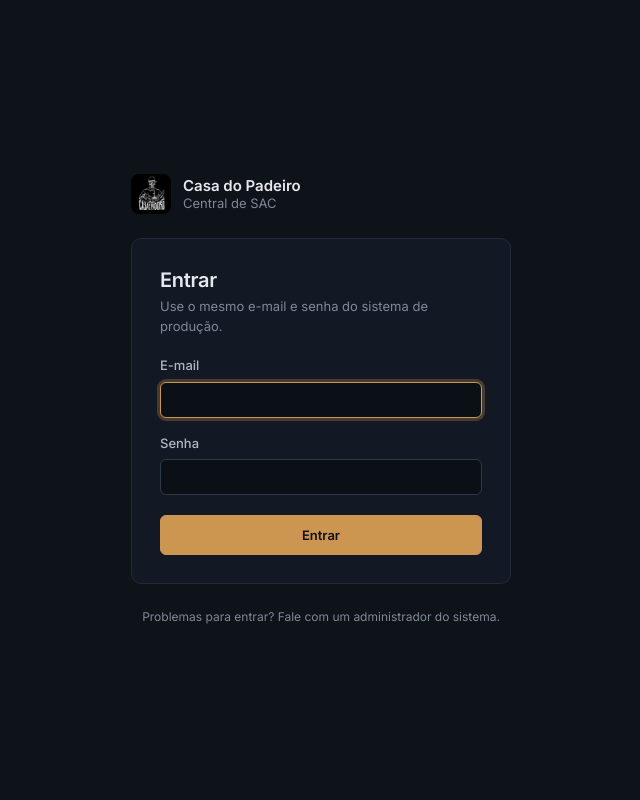
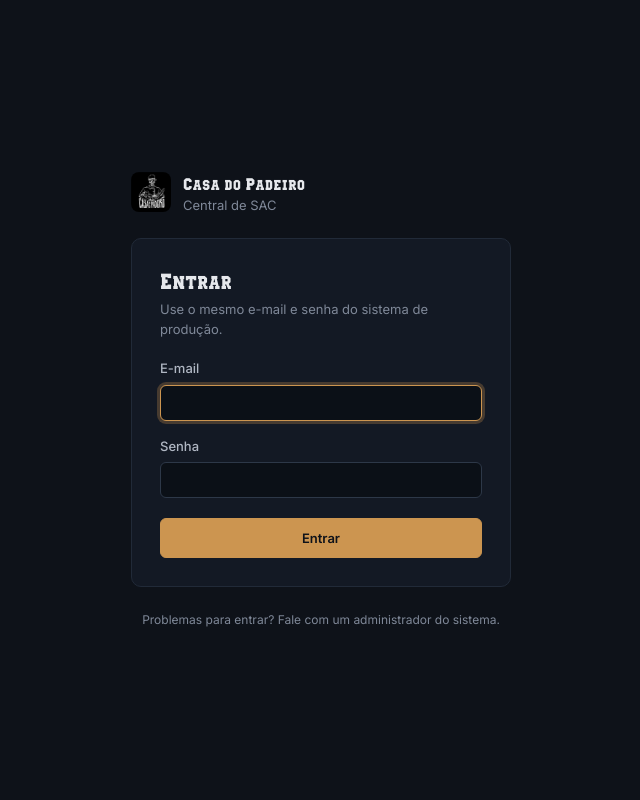
Before and after one commit to mathzinpinho/Dashboard-Sac, a PHP site: template views/login.php in a window 1280 px wide. Shown: the whole page, without its empty margins (319-959 px from the left). Run offline with PHP 8.4, Linux system fonts and the light colour scheme; the template is opened without the code that fills it: most values are stand-ins (such as "Sample title", 1, 10 or a date in 2020); data that the repository does not hold is empty; some libraries are stand-ins or nearby versions.

Commit message:
Fonte da marca Mars&Twist em títulos e números em destaque
Mars&Twist (versaletes) na marca, títulos de página, indicadores e
números em destaque; Inter continua no texto, tabelas e formulários,
onde a fonte da marca fica ilegível. Fonte servida localmente e
pré-carregada.

Co-Authored-By: Claude Opus 5.5 <noreply@anthropic.com>

```diff
--- a/assets/css/app.css
+++ b/assets/css/app.css
@@ -3,8 +3,22 @@
    Cores da marca (iguais ao sistema de produção): fundo #0e1219, destaque #cc9550.
    ===================================================================== */
 
+/* ---------- Fontes ---------- */
+/* Mars&Twist: fonte de marca, só para títulos e números em destaque (ilegível em texto corrido). Um único peso. */
+@font-face {
+  font-family: 'Mars Twist';
+  src: url('/assets/fonts/mars-twist.otf') format('opentype');
+  font-weight: 400;
+  font-style: normal;
+  font-display: swap;
+}
+
 /* ---------- Tokens ---------- */
 :root {
+  /* tipografia */
+  --fonte-texto: 'Inter', ui-sans-serif, system-ui, -apple-system, 'Segoe UI', Roboto, sans-serif;
+  --fonte-titulo: 'Mars Twist', 'Inter', ui-sans-serif, system-ui, sans-serif;
+
   /* superfícies */
   --fundo: #0e1219;
   --lateral: #0a0e14;
@@ -74,7 +88,9 @@ button { font: inherit; color: inherit; }
 strong { font-weight: 600; }
 code { font-family: ui-monospace, 'SF Mono', Consolas, monospace; font-size: 0.92em; }
 
-h1 { font-size: 22px; line-height: 1.3; font-weight: 600; letter-spacing: -0.015em; }
+/* elementos na fonte de marca: peso único, sem negrito simulado */
+h1, .fonte-titulo { font-family: var(--fonte-titulo); font-weight: 400; font-synthesis: none; letter-spacing: 0.01em; }
+h1 { font-size: 28px; line-height: 1.15; }
 h2 { font-size: 14px; line-height: 1.4; font-weight: 600; }
 h3 { font-size: 15px; font-weight: 600; }
 
@@ -641,11 +657,11 @@ input.chave:focus-visible { outline: none; box-shadow: var(--foco); }
 .login-marca { display: flex; align-items: center; gap: 12px; }
 .login-marca img { width: 40px; height: 40px; border-radius: var(--r); }
 .login-marca span { display: flex; flex-direction: column; line-height: 1.3; }
-.login-marca strong { font-size: 15px; }
+.login-marca strong { font-family: var(--fonte-titulo); font-weight: 400; font-synthesis: none; font-size: 20px; letter-spacing: 0.02em; }
 .login-marca small { color: var(--mudo); font-size: 13px; }
 .login { display: flex; flex-direction: column; gap: 16px; padding: 28px; }
 .login header { display: flex; flex-direction: column; gap: 4px; margin-bottom: 4px; }
-.login h1 { font-size: 20px; }
+.login h1 { font-size: 26px; }
 .login header p { color: var(--mudo); font-size: 13px; }
 .login .botao { height: 40px; margin-top: 4px; }
 .login-rodape { text-align: center; font-size: 12px; color: var(--mudo); }
--- a/views/layout.php
+++ b/views/layout.php
@@ -39,7 +39,8 @@ if (Auth::admin()) {
     <link rel="preconnect" href="https://fonts.googleapis.com">
     <link rel="preconnect" href="https://fonts.gstatic.com" crossorigin>
     <link rel="stylesheet" href="https://fonts.googleapis.com/css2?family=Inter:wght@400;500;600;700&display=swap">
-    <link rel="stylesheet" href="/assets/css/app.css?v=18">
+    <link rel="preload" href="/assets/fonts/mars-twist.otf" as="font" type="font/otf" crossorigin>
+    <link rel="stylesheet" href="/assets/css/app.css?v=19">
 </head>
 <body>
 <div class="app">
--- a/views/login.php
+++ b/views/login.php
@@ -9,7 +9,8 @@
     <link rel="preconnect" href="https://fonts.googleapis.com">
     <link rel="preconnect" href="https://fonts.gstatic.com" crossorigin>
     <link rel="stylesheet" href="https://fonts.googleapis.com/css2?family=Inter:wght@400;500;600;700&display=swap">
-    <link rel="stylesheet" href="/assets/css/app.css?v=16">
+    <link rel="preload" href="/assets/fonts/mars-twist.otf" as="font" type="font/otf" crossorigin>
+    <link rel="stylesheet" href="/assets/css/app.css?v=19">
 </head>
 <body class="tela-login">
 <main class="login-caixa">
```
Also changed, not shown: other parts of assets/css/app.css (+11 -11 lines), assets/fonts/mars-twist.otf (added).
